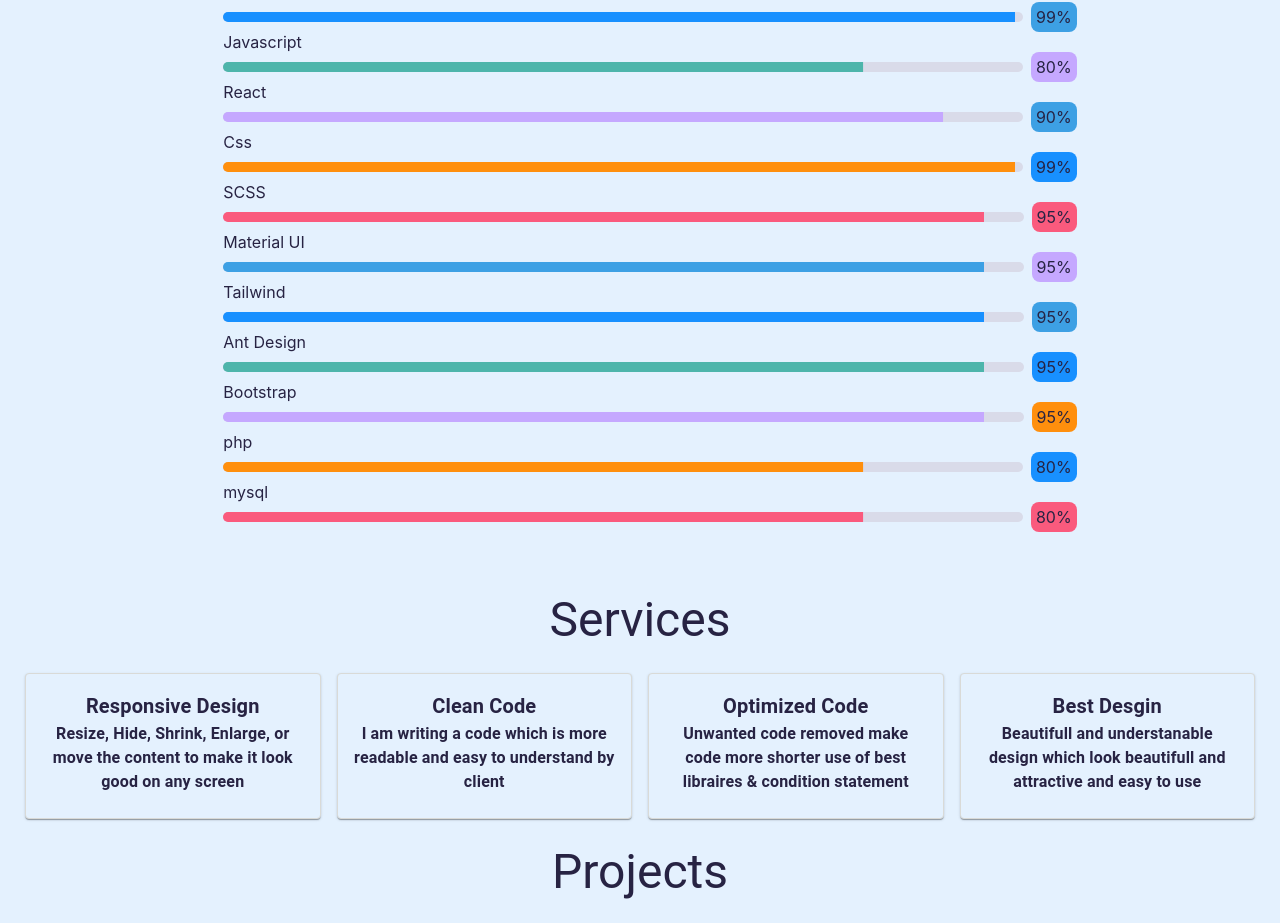
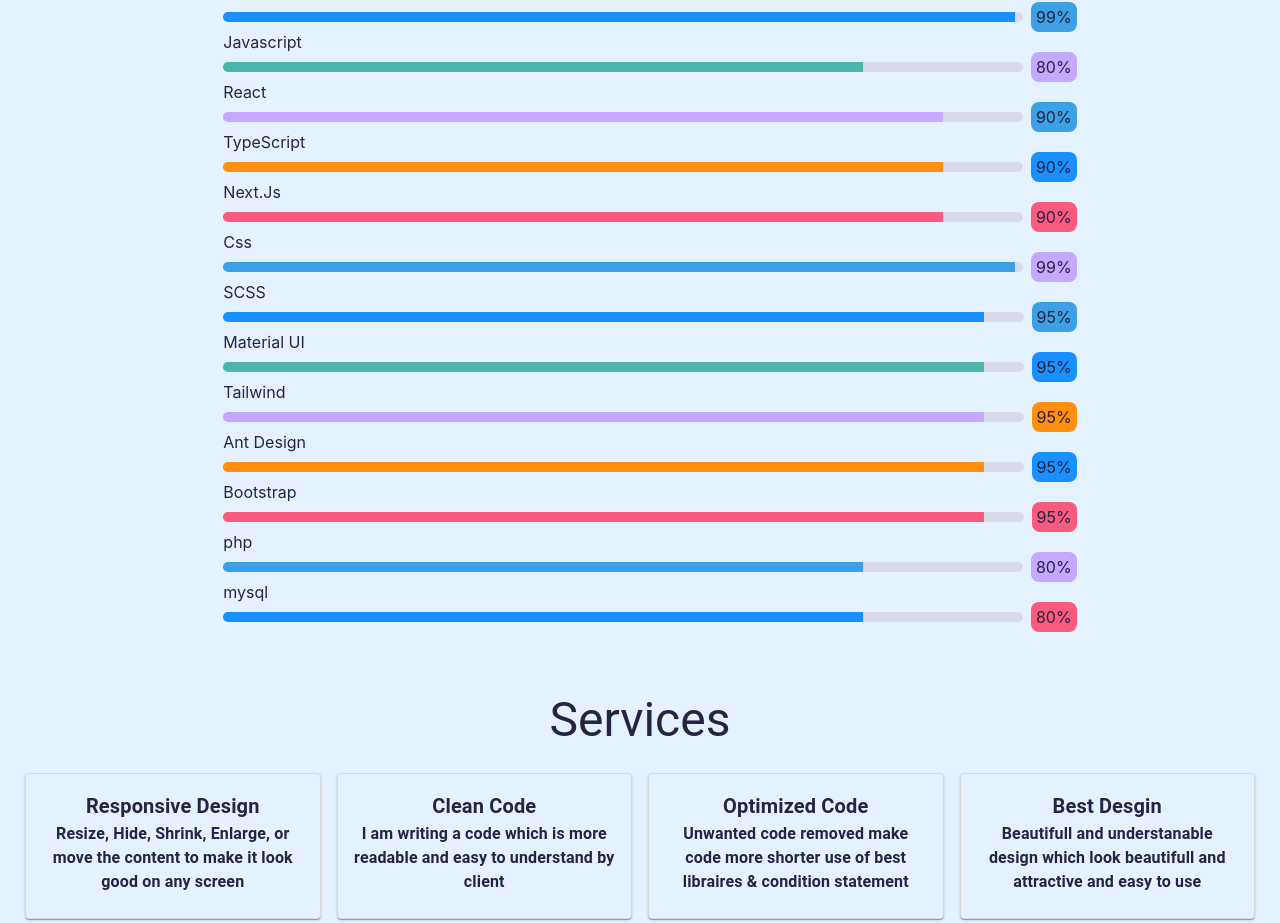
Before and after one commit to musdev-1/MyPortfolio, a React (Create React App) app: page / in a window 1280 px wide. Shown: the part 1264-2187 px from the top of the page. Built offline with nearby package versions, Linux system fonts and the light colour scheme.

Commit message:
progrees change

```diff
--- a/src/components/Home.jsx
+++ b/src/components/Home.jsx
@@ -77,7 +77,7 @@
               >
                 <a
                   style={{ color: "#272343", textDecoration: "none" }}
-                  href="./ShahzebCV.pdf"
+                  href="../assets/ShahzebCV.pdf"
                   download
                 >
                   Download Resume
--- a/src/components/ProgressBar.jsx
+++ b/src/components/ProgressBar.jsx
@@ -27,6 +27,14 @@
   },
   {
     title: "React",
+    value: 90,
+  },
+  {
+    title: "TypeScript",
+    value: 90,
+  },
+  {
+    title: "Next.Js",
     value: 90,
   },
   {
```
Also changed, not shown: 1 other file (tests, documents, lock files or other folders).
